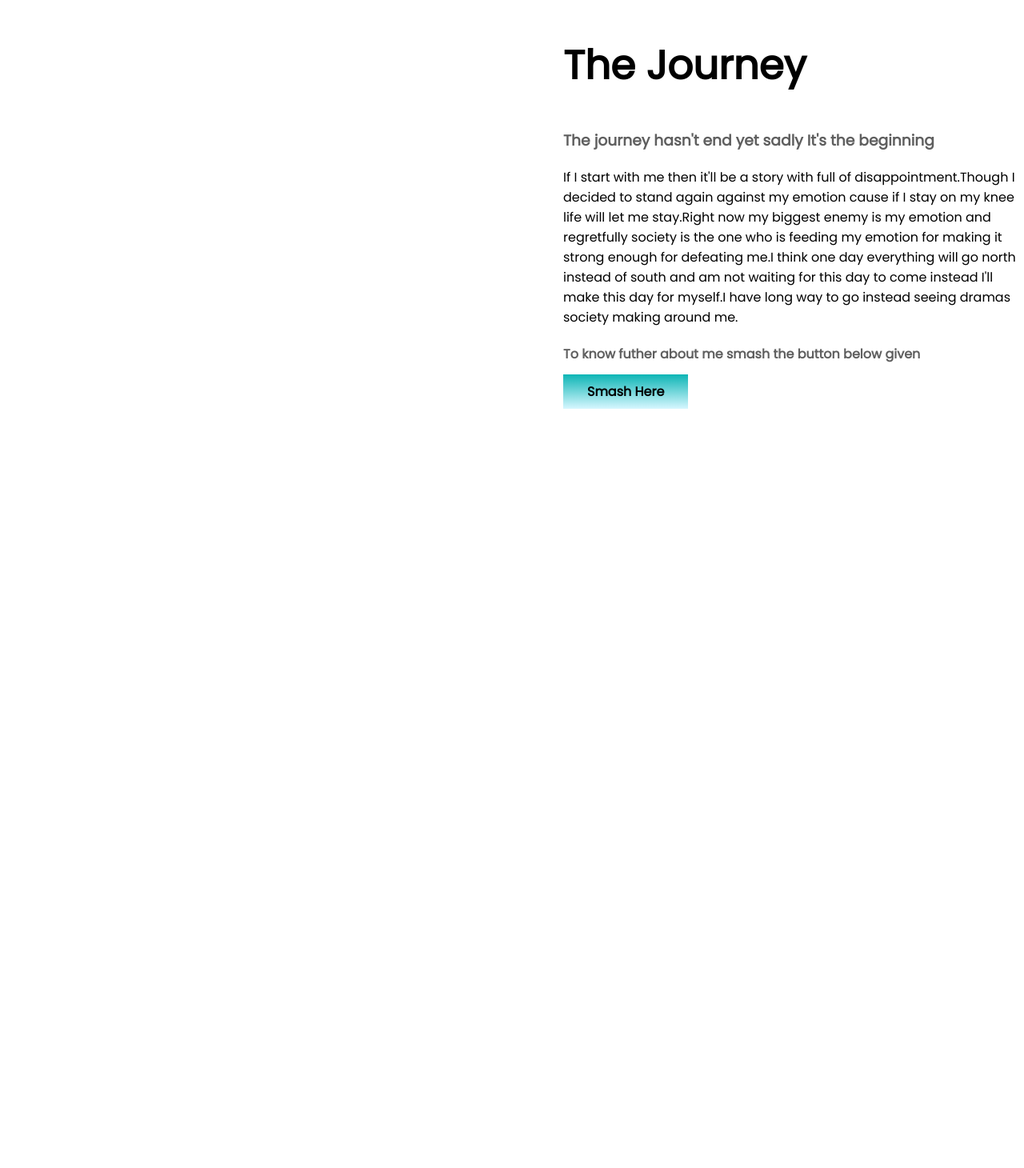
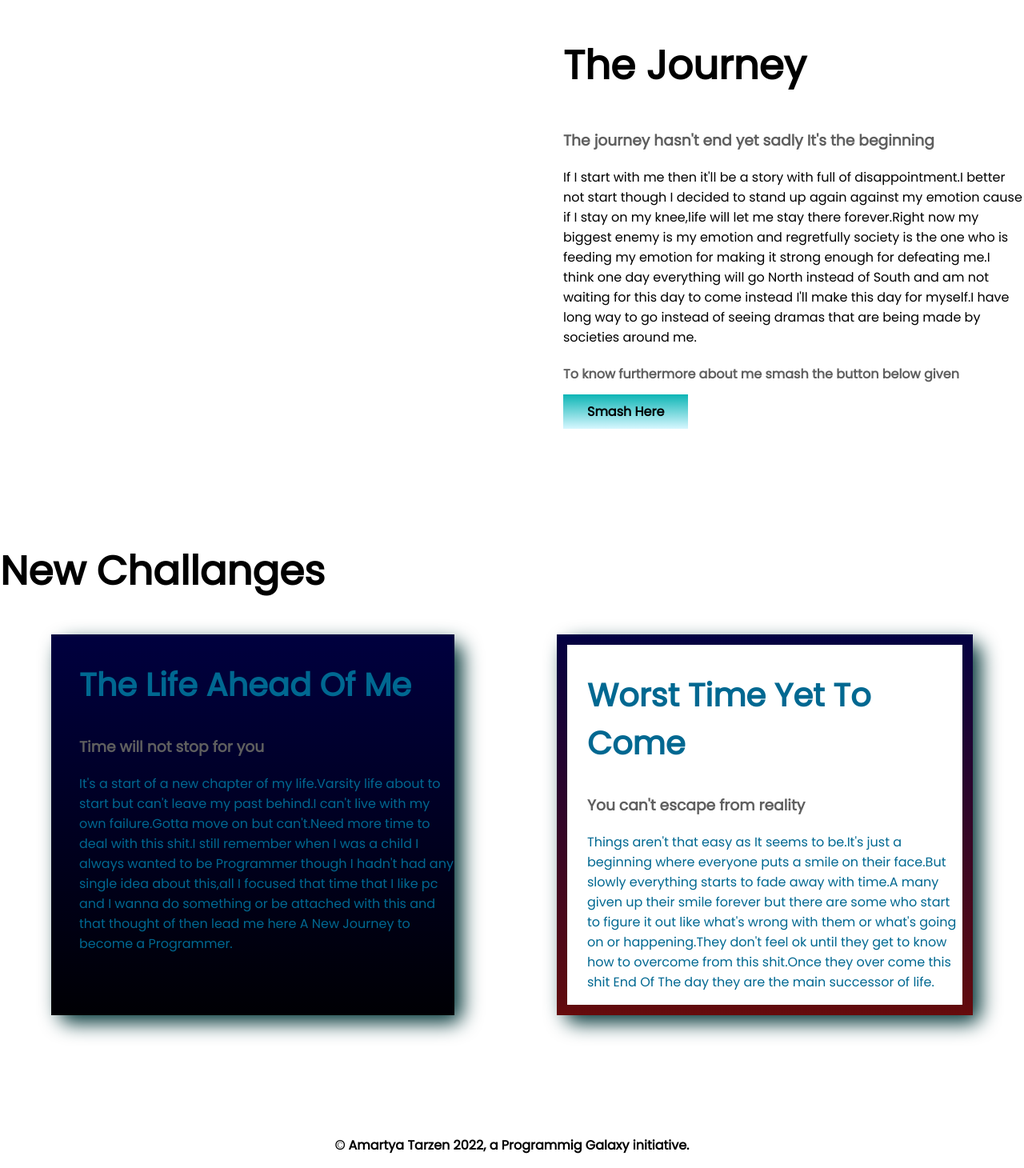
Before and after one commit to AmartyaGhoshyoo/first-ever-portfolio, a plain HTML site: page index.html in a window 1280 px wide. Shown: the part 813-2273 px from the top of the page at 80% size. Before the commit the page ends 1465 px from the top, so only its background shows below. Drawn offline with Linux system fonts and the light colour scheme.

Commit message:
Finally Done

```diff
--- a/index.html
+++ b/index.html
@@ -21,10 +21,10 @@
             <h1>Programming <span class="First-color">Galaxy</span></h1>
             <h3>It's not about something you usually see</h3>
             <p>Look am new here I mean this whole programming world or galaxy.But look am trying my best to get used
-                towith it.You know when you actually sit on your chair for hours and hours with no back support your
+                to with it.You know when you actually sit on your chair for hours and hours with no back support your
                 back get all messed up and same shit happens for your shoulder too.I orderd a new shit from DARAZ for my
                 back
-                support,we'll see how is this gonna save us.</p>
+                support,we'll see how this is gonna save my back.</p>
             <h4>Click the button below to follow me on LinkedIn</h4>
             <a class="Button" target="_blank" href="https://www.linkedin.com/in/amartya-ghosh-2b9b7b22b/">LinkedIn</a>
         </div>
@@ -39,16 +39,55 @@
         <div class="Second-image">
             <h1>The Journey</h1>
             <h3>The journey hasn't end yet sadly It's the beginning</h3>
-            <p>If I start with me then it'll be a story with full of disappointment.Though I decided to stand again
-                against my emotion cause if I stay on my knee life will let me stay.Right now my biggest enemy is my
+            <p>If I start with me then it'll be a story with full of disappointment.I better not start though I decided
+                to stand up again
+                against my emotion cause if I stay on my knee,life will let me stay there forever.Right now my biggest
+                enemy is my
                 emotion and regretfully society is the one who is feeding my emotion for making it strong enough for
-                defeating me.I think one day everything will go north instead of south and am not waiting for this day
-                to come instead I'll make this day for myself.I have long way to go instead seeing dramas society making
+                defeating me.I think one day everything will go North instead of South and am not waiting for this day
+                to come instead I'll make this day for myself.I have long way to go instead of seeing dramas that are
+                being made by societies
                 around me.</p>
-            <h4>To know futher about me smash the button below given</h4>
+            <h4>To know furthermore about me smash the button below given</h4>
             <a class="Button" target="_blank" href="https://amartyaghoshyoo.github.io/my-first-repo/">Smash Here</a>
         </div>
     </section>
+    <section class="Last-Section">
+        <h1>New Challanges</h1>
+        <div class="First-Section">
+            <div id="last-one" class="Third-Section">
+                <h2>The Life Ahead Of Me</h2>
+                <h3>Time will not stop for you</h3>
+                <p>It's a start of a new chapter of my life.Varsity life about to start but can't leave my past behind.I
+                    can't live with my own failure.Gotta move on but can't.Need more time to deal with this shit.I still
+                    remember when I was a child I always wanted to be Programmer though I hadn't had any single idea
+                    about
+                    this,all I focused that time that I like pc and I wanna do something or be attached with this and
+                    that thought of
+                    then
+                    lead me here A New Journey to become a Programmer.</p>
+            </div>
+            <div id="last-second" class="Third-Section">
+                <h2>Worst Time Yet To Come</h2>
+                <h3>You can't escape from reality</h3>
+                <p>
+                    Things aren't that easy as It seems to be.It's just a beginning where everyone puts a smile on their
+                    face.But slowly everything starts to fade away with time.A many given up their smile forever but
+                    there
+                    are
+                    some who start to figure it out like what's wrong with them or what's going on or happening.They
+                    don't
+                    feel
+                    ok until they get to know how to overcome from this shit.Once they over come this shit End Of The
+                    day
+                    they are the main successor of life.
+                </p>
+            </div>
+        </div>
+    </section>
+    <footer>
+        <p>© Amartya Tarzen 2022, a Programmig Galaxy initiative.</p>
+    </footer>
 </body>
 
 </html>
--- a/style.css
+++ b/style.css
@@ -44,3 +44,32 @@ h4{
 .Second-image img{
     width: 83%;
 }
+.Third-Section{
+    width: 50%;
+    margin-left: 5%;
+    margin-right: 5%;
+    box-shadow: 10px 10px 25px rgb(5, 56, 58);
+    color: rgb(0, 104, 145);
+    padding-left: 25px;
+    border-radius: 15px;
+}
+#last-one{
+    border-left: 10px solid;
+    border-image: linear-gradient(rgb(0, 0, 67), rgb(0, 0, 0));
+    border-image-slice: 30 fill;
+}
+#last-second{
+    border: 13px solid;
+
+    border-image: linear-gradient(rgb(0, 0, 67), rgb(102, 11, 11));
+    border-image-slice: 30;
+}
+.last-section{
+    margin-bottom: 150px;
+}
+footer p{
+    text-align: center;
+    font-weight: 700;
+    color: rgb(0, 0, 0);
+
+}
```
Also changed, not shown: 1 other file.
